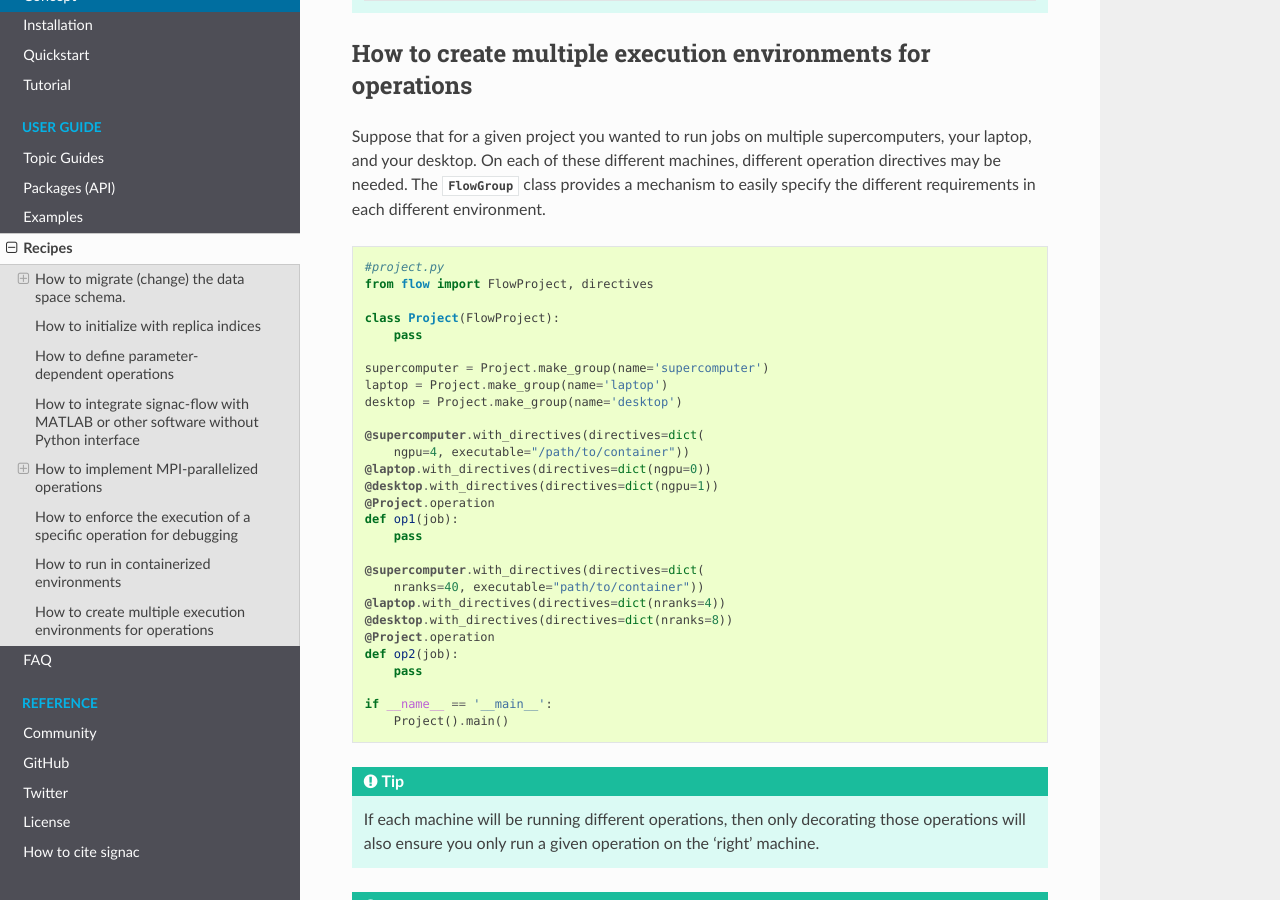
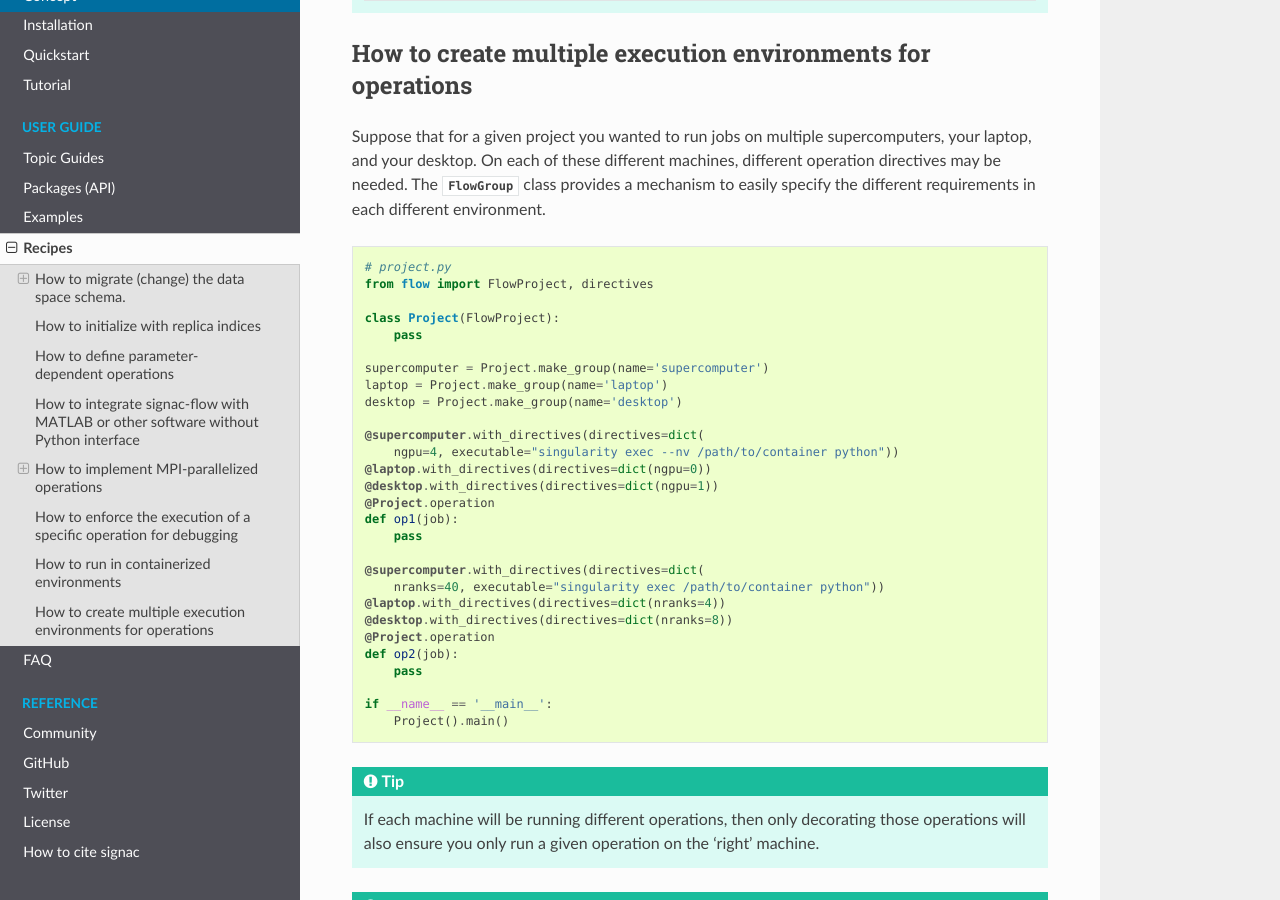
Before and after one commit to glotzerlab/signac-docs, a Sphinx documentation site: the page built from docs/source/recipes.rst, in a window 1280 px wide and 900 px high, scrolled down 6743 px. Built offline with Sphinx 7.4.7 and the Read the Docs theme 2.0.0, drawn with Linux system fonts in a browser that asks for light colours.

Commit message:
Apply suggestions from code review
Co-Authored-By: Bradley Dice <bdice@bradleydice.com>

```diff
--- a/docs/source/flow-group.rst
+++ b/docs/source/flow-group.rst
@@ -80,7 +80,7 @@ group specific operation directives are used.
 
 .. code-block:: python
 
-    #project.py
+    # project.py
     from flow import FlowProject, directives
 
     class Project(FlowProject):
--- a/docs/source/recipes.rst
+++ b/docs/source/recipes.rst
@@ -355,9 +355,9 @@ machines, different operation directives may be needed. The :py:class:`FlowGroup
 class provides a mechanism to easily specify the different requirements in each
 different environment.
 
-.. code:: python
+.. code-block:: python
 
-    #project.py
+    # project.py
     from flow import FlowProject, directives
 
     class Project(FlowProject):
@@ -368,7 +368,7 @@ different environment.
     desktop = Project.make_group(name='desktop')
 
     @supercomputer.with_directives(directives=dict(
-        ngpu=4, executable="/path/to/container"))
+        ngpu=4, executable="singularity exec --nv /path/to/container python"))
     @laptop.with_directives(directives=dict(ngpu=0))
     @desktop.with_directives(directives=dict(ngpu=1))
     @Project.operation
@@ -376,7 +376,7 @@ different environment.
         pass
 
     @supercomputer.with_directives(directives=dict(
-        nranks=40, executable="path/to/container"))
+        nranks=40, executable="singularity exec /path/to/container python"))
     @laptop.with_directives(directives=dict(nranks=4))
     @desktop.with_directives(directives=dict(nranks=8))
     @Project.operation
```
Also changed, not shown: other parts of docs/source/flow-group.rst (+1 -1 lines).
